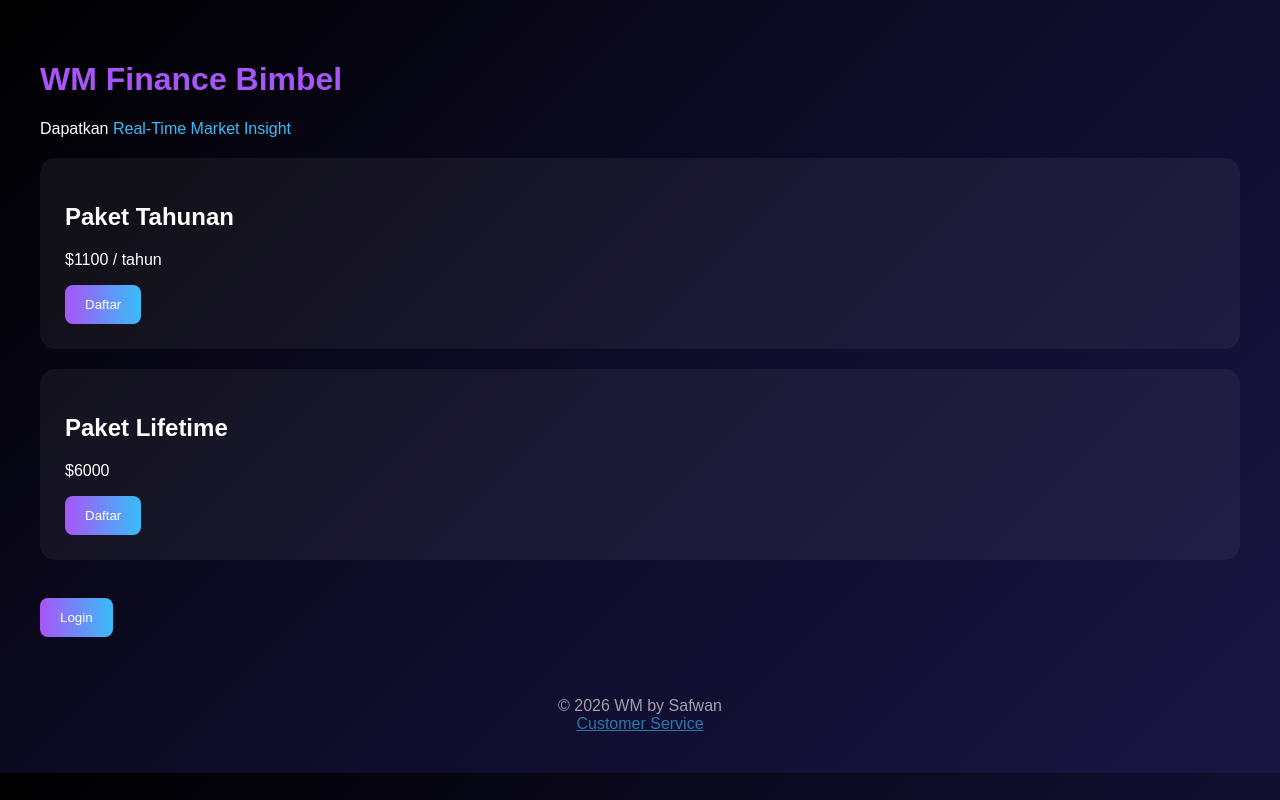
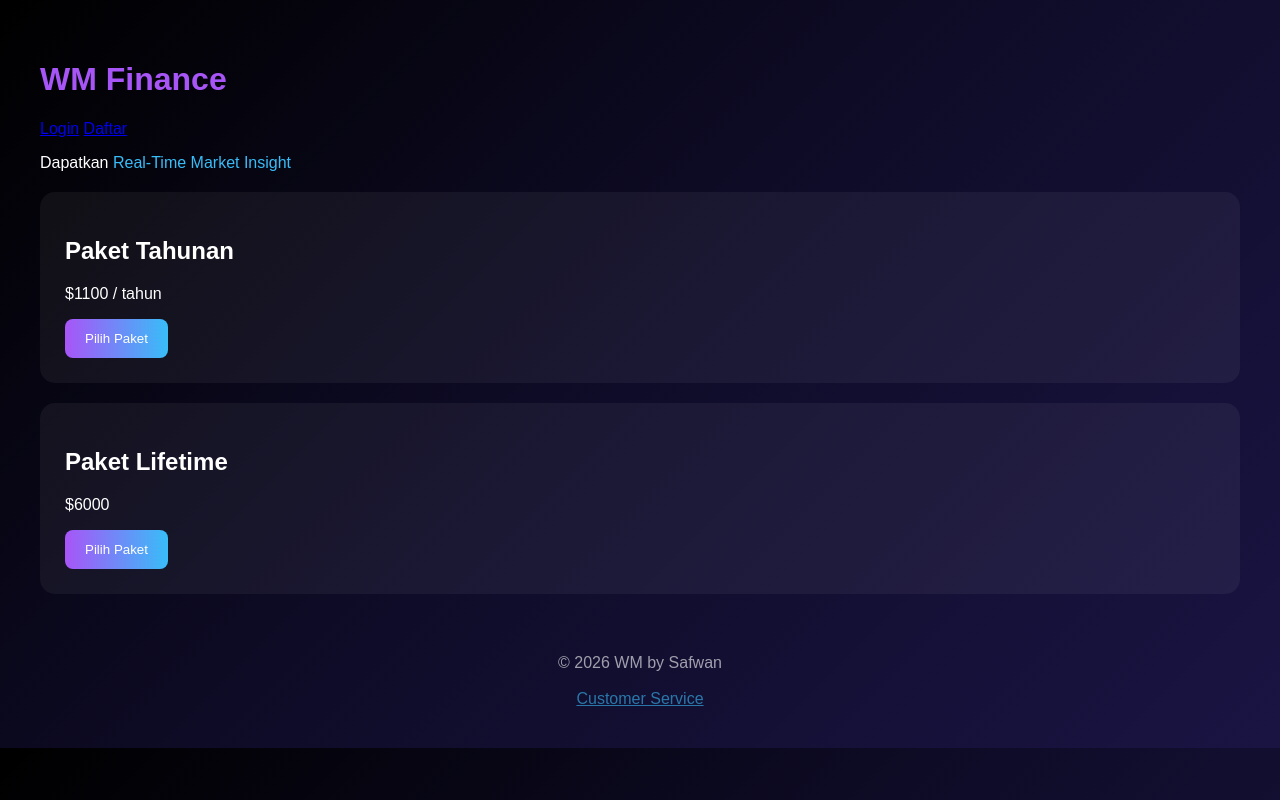
Before and after one commit to Rico356/wm-finance-bimbel, a plain HTML site: page index.html in a window 1280 px wide. Drawn offline with Linux system fonts and the light colour scheme.

Commit message:
Update index.html

```diff
--- a/index.html
+++ b/index.html
@@ -2,32 +2,52 @@
 <html>
 <head>
   <title>WM Finance Bimbel</title>
+  <meta name="viewport" content="width=device-width, initial-scale=1.0">
   <link rel="stylesheet" href="style.css">
 </head>
+
 <body>
+
 <div class="container">
-  <h1>WM Finance Bimbel</h1>
+
+  <div class="navbar">
+    <h1>WM Finance</h1>
+    <div class="nav-links">
+      <a href="login.html">Login</a>
+      <a href="register.html">Daftar</a>
+    </div>
+  </div>
+
   <p>Dapatkan <span class="highlight">Real-Time Market Insight</span></p>
+
+  <div class="packages">
 
     <div class="card">
       <h2>Paket Tahunan</h2>
       <p>$1100 / tahun</p>
-    <button onclick="location.href='register.html'">Daftar</button>
+      <button onclick="location.href='register.html'">
+        Pilih Paket
+      </button>
     </div>
 
     <div class="card">
       <h2>Paket Lifetime</h2>
       <p>$6000</p>
-    <button onclick="location.href='register.html'">Daftar</button>
+      <button onclick="location.href='register.html'">
+        Pilih Paket
+      </button>
     </div>
 
-  <br>
-  <button onclick="location.href='login.html'">Login</button>
+  </div>
 
   <footer>
-    © 2026 WM by Safwan <br>
-    <a href="https://wa.me/628974131314" style="color:#38bdf8;">Customer Service</a>
+    © 2026 WM by Safwan <br><br>
+    <a href="https://wa.me/628974131314" style="color:#38bdf8;">
+      Customer Service
+    </a>
   </footer>
+
 </div>
+
 </body>
 </html>
```
Lines whose indentation alone changed are shown as unchanged.
